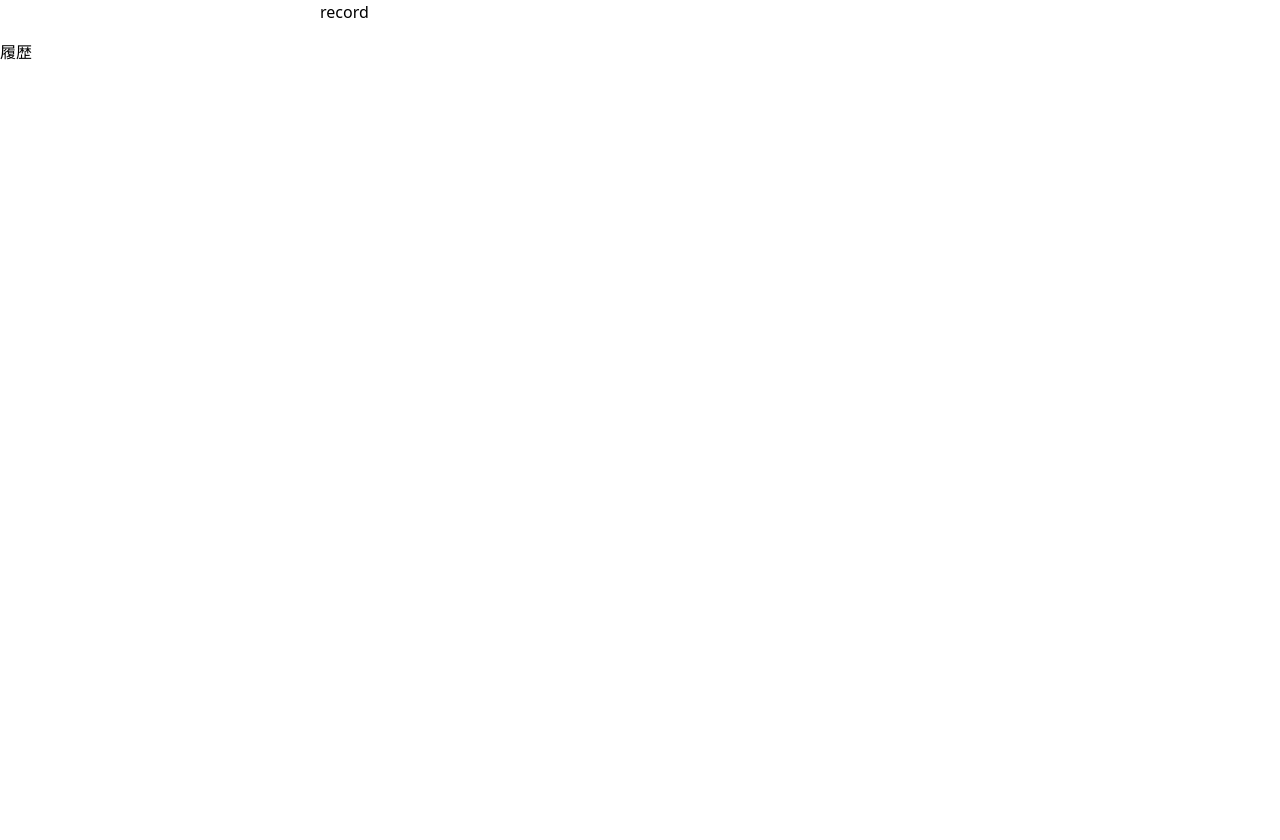
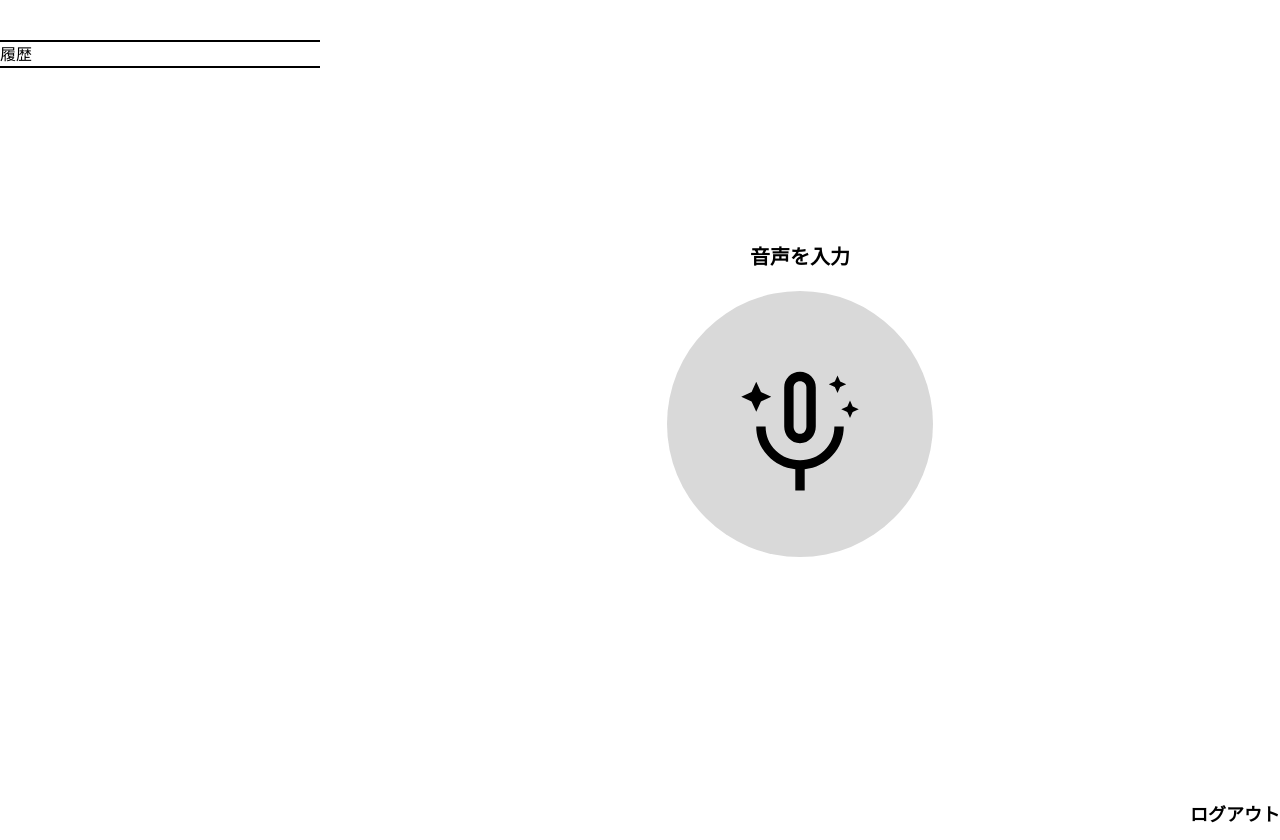
Before and after one commit to kototo522/zinbee-app, a Next.js app: page / in a window 1280 px wide. Built offline with nearby package versions, Linux system fonts and the light colour scheme.

Commit message:
音声ボタンのデザインの実装

```diff
--- a/src/componemts/history.tsx
+++ b/src/componemts/history.tsx
@@ -1,7 +1,7 @@
 export const History = () => {
   return (
-    <div className="mt-10 border-y-2">
-      <h1 className="text-white">履歴</h1>
+    <div className="mt-10 text-white border-y-2 border-white">
+      <h1>履歴</h1>
     </div>
   )
 }
--- a/src/componemts/record.tsx
+++ b/src/componemts/record.tsx
@@ -1,10 +1,13 @@
 const Record = () => {
   return (
-    <div className="">
-      <h2>record</h2>
-      {/* <button className="bg-neutral-400"> */}
-      {/* <Image src="/mike.svg" alt="mike" fill /> */}
-      {/* </button> */}
+    <div>
+      <div className="flex flex-col justify-center items-center w-full h-screen">
+        <h1 className="mb-5 font-black text-xl">音声を入力</h1>
+        <input type="image" src="mike.svg" alt="送信" />
+      </div>
+      <h2 className="flex flex-row-reverse items-end font-black text-lg">
+        ログアウト
+      </h2>
     </div>
   )
 }
--- a/src/styles/globals.css
+++ b/src/styles/globals.css
@@ -1,7 +1,6 @@
 @tailwind base;
 @tailwind components;
 @tailwind utilities;
-@import url('./helper.css');
 @import url('./palette.css');
 
 :root {
--- a/src/styles/helper.css
+++ /dev/null
@@ -1,3 +0,0 @@
-.lib-circle {
-  clip-path: circle(60%);
-}
--- a/tailwind.config.js
+++ b/tailwind.config.js
@@ -16,9 +16,7 @@ module.exports = {
 }/** @type {import('tailwindcss').Config} */
 module.exports = {
   content: [
-    './src/pages/**/*.{js,ts,jsx,tsx}',
-    './src/components/**/*.{js,ts,jsx,tsx}',
-    './src/app/**/*.{js,ts,jsx,tsx}',
+    "./src/**/*.{js,jsx,ts,tsx}",
   ],
   theme: {
     colors: {
```
Also changed, not shown: public/mike.svg, src/features/page.ts (line endings or trailing spaces), 1 other file (tests, documents, lock files or other folders).
